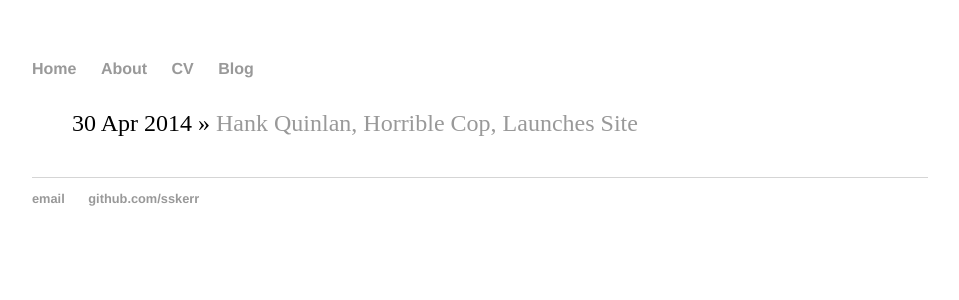
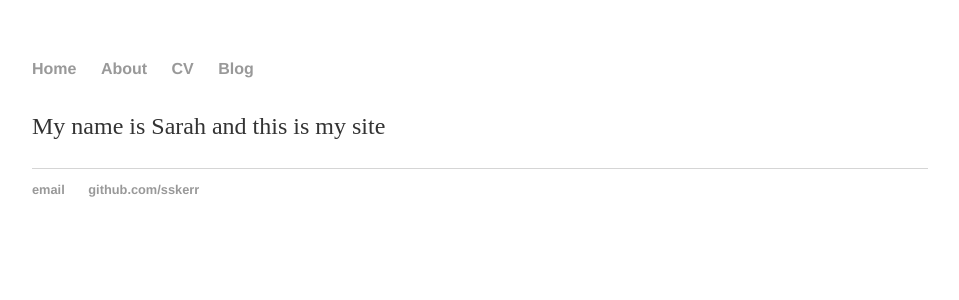
Before and after one commit to sskerr/sskerr.github.io, a Jekyll site: the page built from about/index.html, in a window 1280 px wide. Shown: the top 300 px of the page, without its empty margins (160-1119 px from the left). Built offline with Jekyll 4.4.1, drawn with Linux system fonts in a browser that asks for light colours.

Commit message:
Update index.html

```diff
--- a/about/index.html
+++ b/about/index.html
@@ -3,9 +3,4 @@ layout: default
 title: About
 ---
 	<h1>{{ About me }}</h1>
-	<ul class="posts">
-
-	  {% for post in site.posts %}
-	    <li><span>{{ post.date | date_to_string }}</span> » <a href="{{ post.url }}" title="{{ post.title }}">{{ post.title }}</a></li>
-	  {% endfor %}
-	</ul>
+<p> My name is Sarah and this is my site </p>
```
